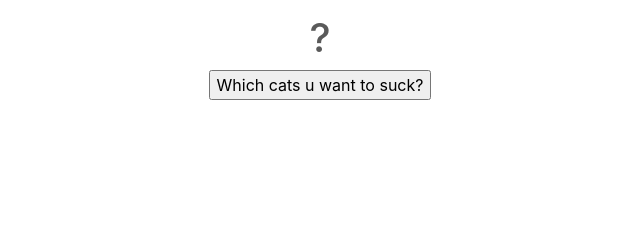
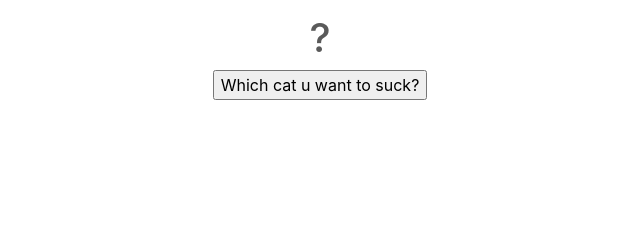
Before and after one commit to ChenMiann/MergePractice, a plain HTML site: page random-selector.html in a window 1280 px wide. Shown: the part 195-435 px from the top of the page, 320-960 px from the left. Drawn offline with nearby package versions, Linux system fonts and the light colour scheme.

Commit message:
gramma fix

```diff
--- a/random-selector.html
+++ b/random-selector.html
@@ -69,7 +69,7 @@
 
         <hr class="featurette-divider">
             <h1>?</h1>
-            <input type="button" value="Which cats u want to suck?">
+            <input type="button" value="Which cat u want to suck?">
             <u1 id="choices">
                 <li>Lumy</li>
                 <li>DiDi</li>
```
